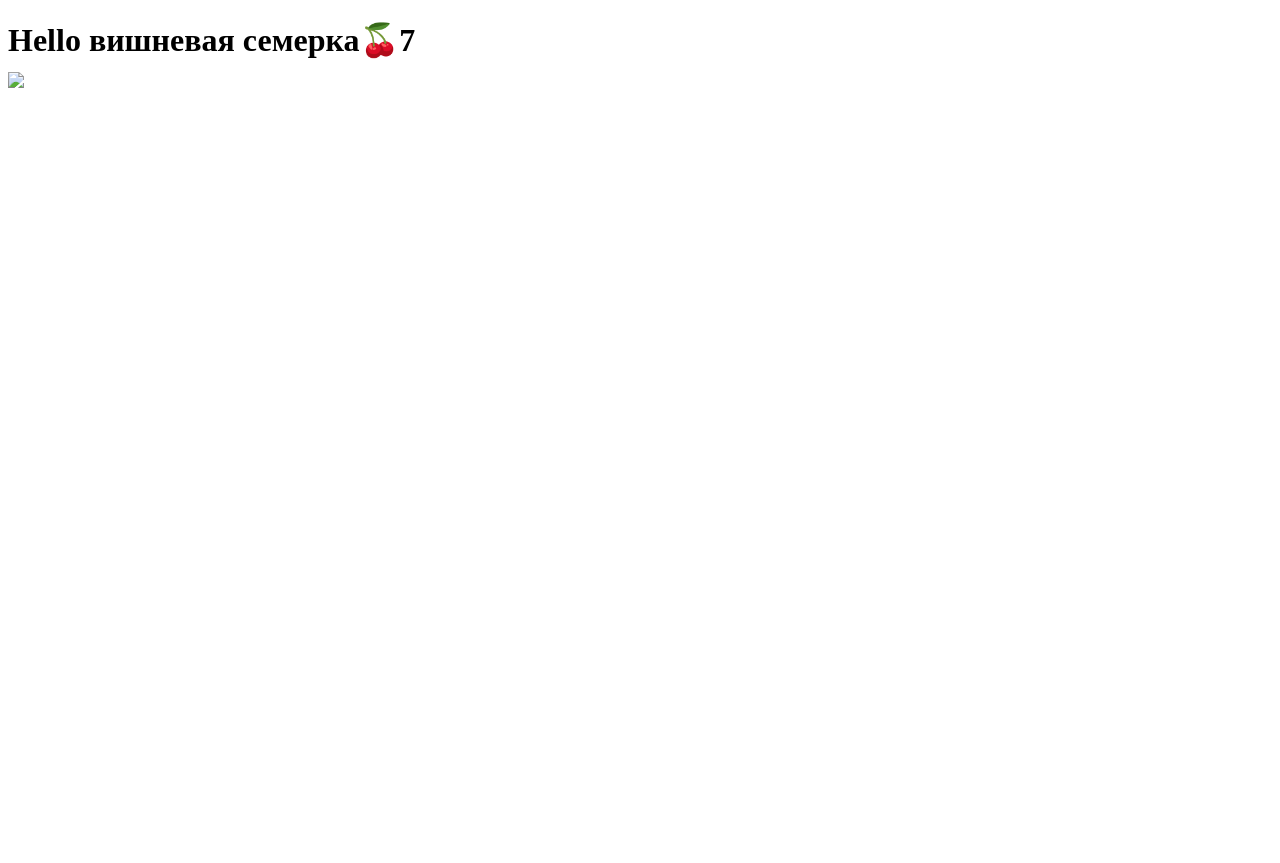
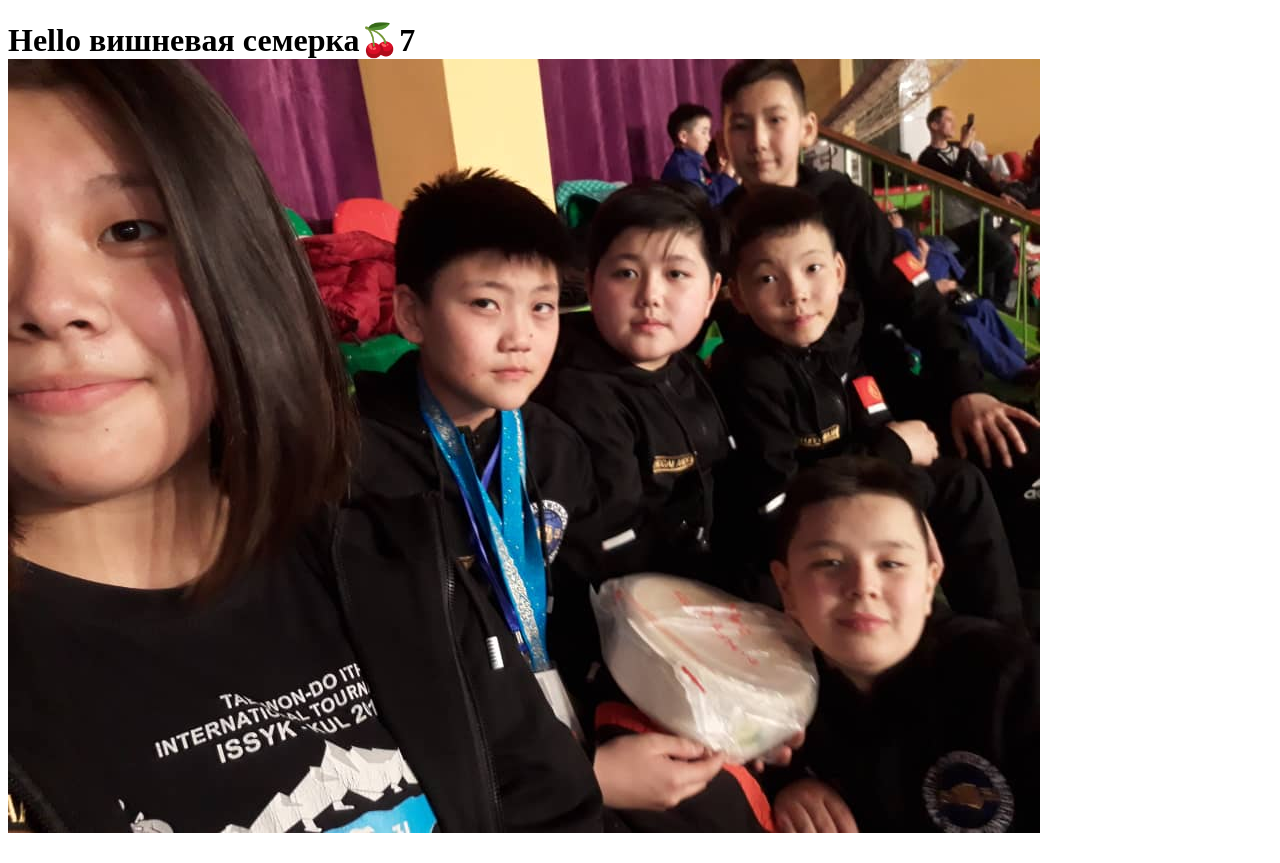
Before and after one commit to d1ko/adil, a plain HTML site: page index.html in a window 1280 px wide. Before the commit the page ends 800 px from the top, so only its background shows below. Drawn offline with Linux system fonts and the light colour scheme.

Commit message:
Update index.html

```diff
--- a/index.html
+++ b/index.html
@@ -7,7 +7,7 @@
 <body>
 	<h1>Hello вишневая семерка🍒7⃣</h><br>
 	<div class="i">
-		<img src="WhatsApp Image 2020-05-10 at 21.48.29.jpeg">
+		<img src="img/WhatsApp Image 2020-05-10 at 21.48.29.jpeg">
 	</div>
 </body>
 </html>
```
